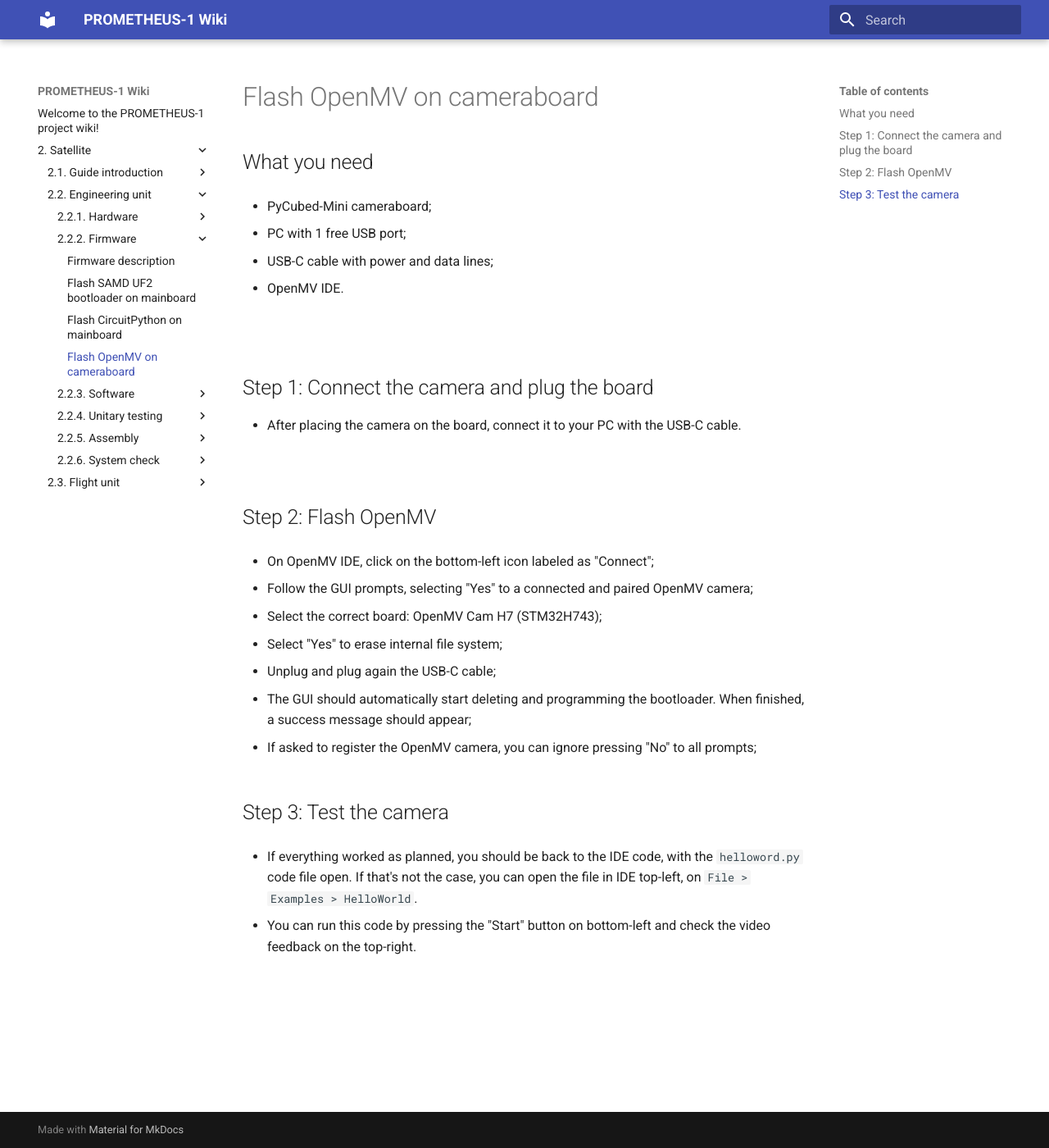
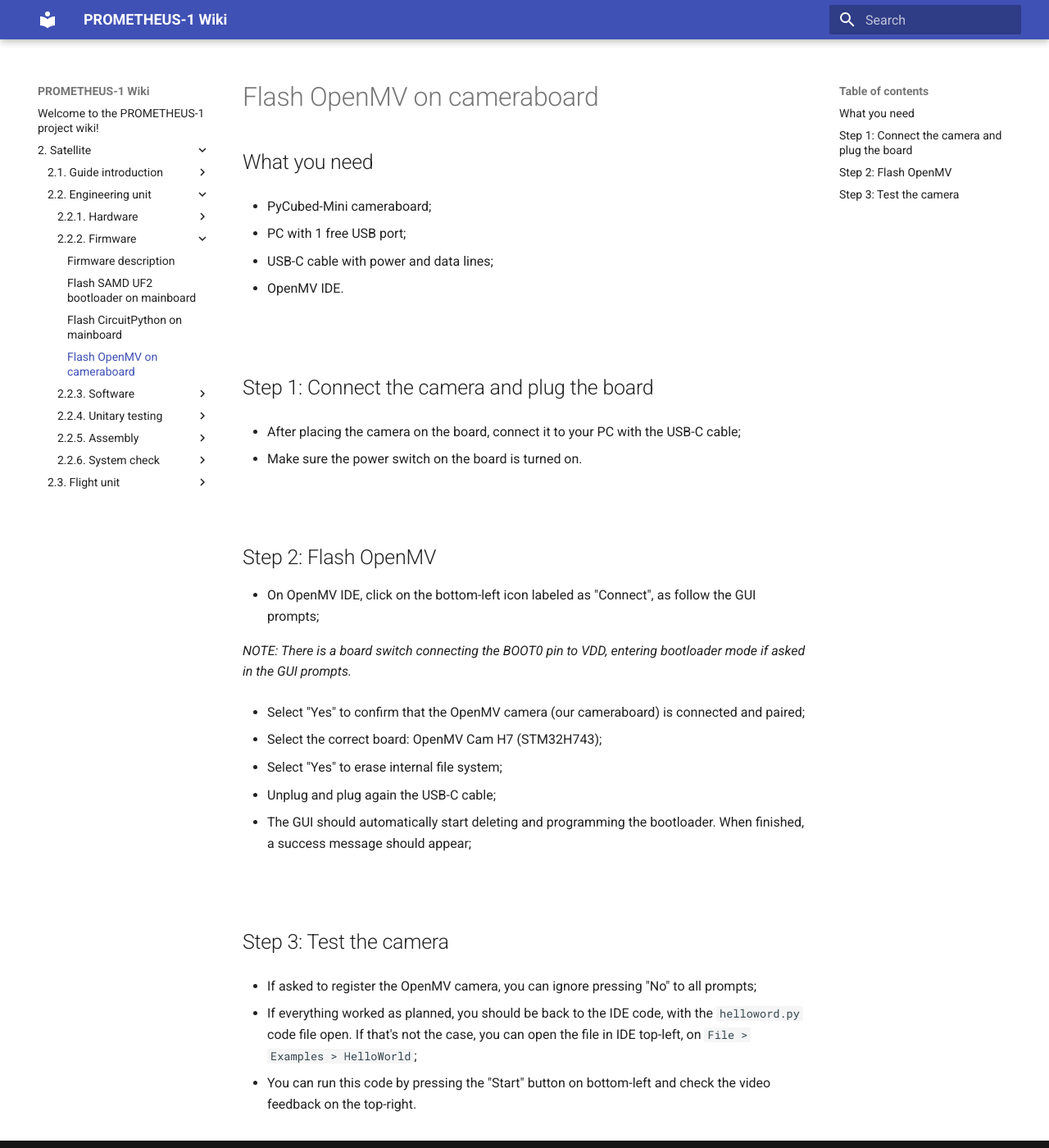
Before and after one commit to AFS-pt/PROMETHEUS-1, an MkDocs documentation site: the page built from docs/2. Satellite/2.2. Engineering unit/2.2.2. Firmware/2.2.2.4. Flash OpenMV on cameraboard.md, in a window 1280 px wide and 1400 px high. Shown: the whole window at 82% size. Built offline with MkDocs 1.6.1 and Material for MkDocs 9.7.7, drawn with Linux system fonts in a browser that asks for light colours.

Commit message:
Firmware docs updated

```diff
--- a/docs/2. Satellite/2.2. Engineering unit/2.2.2. Firmware/2.2.2.4. Flash OpenMV on cameraboard.md
+++ b/docs/2. Satellite/2.2. Engineering unit/2.2.2. Firmware/2.2.2.4. Flash OpenMV on cameraboard.md
@@ -14,15 +14,19 @@
 
 ## Step 1: Connect the camera and plug the board
 
-- After placing the camera on the board, connect it to your PC with the USB-C cable.
+- After placing the camera on the board, connect it to your PC with the USB-C cable;
+
+- Make sure the power switch on the board is turned on.
 
 <br />
 
 ## Step 2: Flash OpenMV
 
-- On OpenMV IDE, click on the bottom-left icon labeled as "Connect";
+- On OpenMV IDE, click on the bottom-left icon labeled as "Connect", as follow the GUI prompts;
 
-- Follow the GUI prompts, selecting "Yes" to a connected and paired OpenMV camera;
+*NOTE: There is a board switch connecting the BOOT0 pin to VDD, entering bootloader mode if asked in the GUI prompts.*
+
+- Select "Yes" to confirm that the OpenMV camera (our cameraboard) is connected and paired;
 
 - Select the correct board: OpenMV Cam H7 (STM32H743);
 
@@ -32,11 +36,12 @@
 
 - The GUI should automatically start deleting and programming the bootloader. When finished, a success message should appear;
 
-- If asked to register the OpenMV camera, you can ignore pressing "No" to all prompts;
-
+<br />
 
 ## Step 3: Test the camera
 
-- If everything worked as planned, you should be back to the IDE code, with the `helloword.py` code file open. If that's not the case, you can open the file in IDE top-left, on `File > Examples > HelloWorld`.
+- If asked to register the OpenMV camera, you can ignore pressing "No" to all prompts;
+
+- If everything worked as planned, you should be back to the IDE code, with the `helloword.py` code file open. If that's not the case, you can open the file in IDE top-left, on `File > Examples > HelloWorld`;
 
 - You can run this code by pressing the "Start" button on bottom-left and check the video feedback on the top-right.
```
